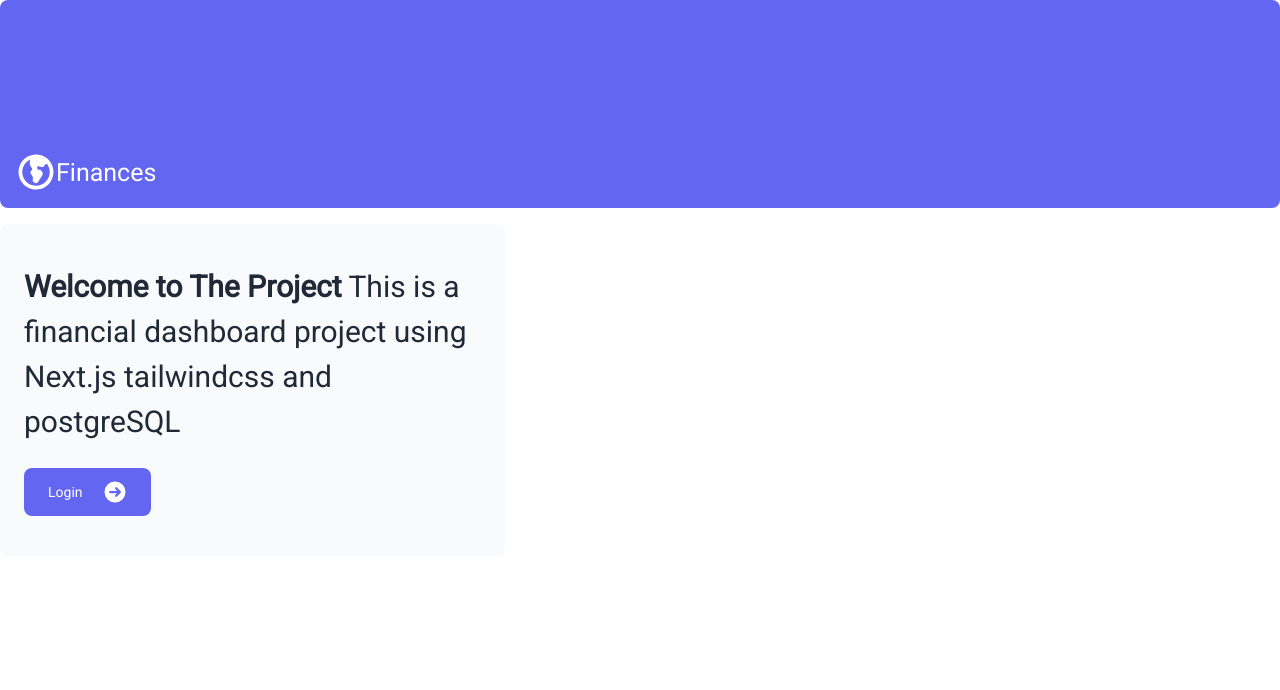
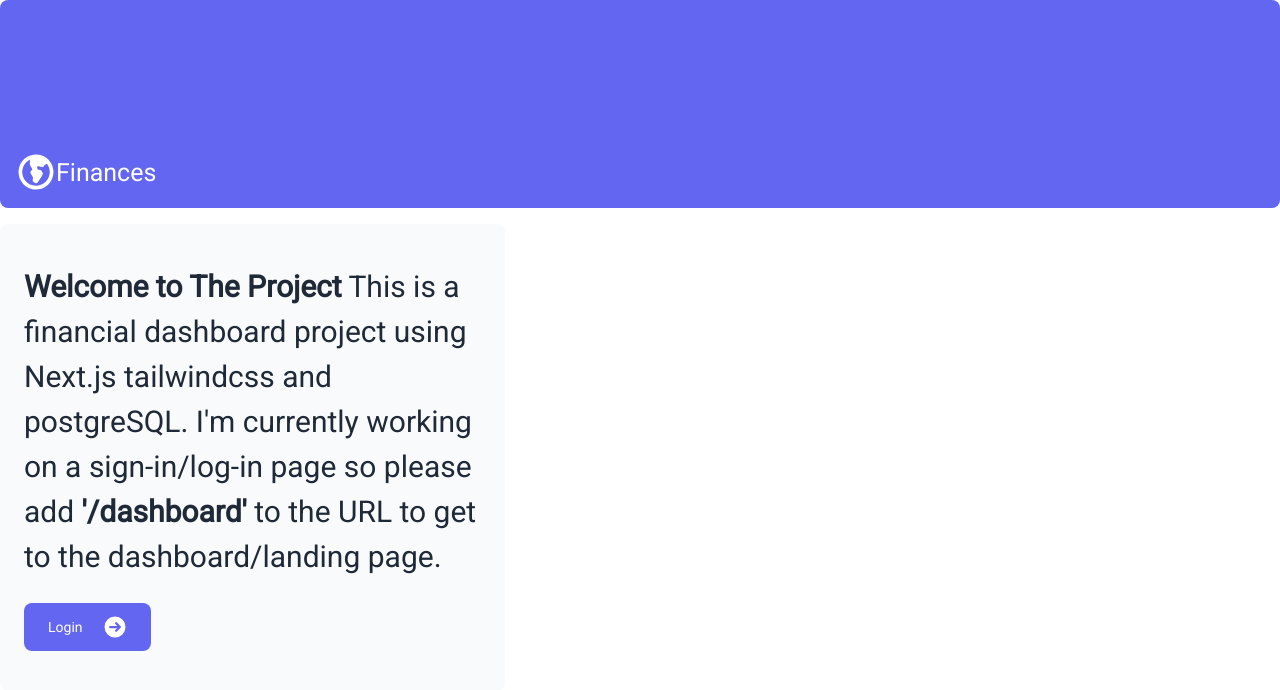
Before and after one commit to ejosborn/nextjsdashboard, a Next.js app: page / in a window 1280 px wide. Shown: the top 690 px of the page. Built offline with nearby package versions, Linux system fonts and the light colour scheme.

Commit message:
final comit of 3/8.

```diff
--- a/app/page.tsx
+++ b/app/page.tsx
@@ -20,7 +20,10 @@ export default function Home() {
 					<p className='text-xl text-gray-800 md:text-3xl md:leading-normal'>
 						<strong>Welcome to The Project</strong> This is
 						a financial dashboard project using Next.js
-						tailwindcss and postgreSQL
+						tailwindcss and postgreSQL. I'm currently
+						working on a sign-in/log-in page so please add
+						<strong> '/dashboard' </strong>to the URL to get
+						to the dashboard/landing page.
 					</p>
 					<Link
 						href='/login'
--- a/tsconfig.json
+++ b/tsconfig.json
@@ -3,7 +3,7 @@
     "lib": ["dom", "dom.iterable", "esnext"],
     "allowJs": true,
     "skipLibCheck": true,
-    "strict": true,
+    "strict": false,
     "noEmit": true,
     "esModuleInterop": true,
     "module": "esnext",
```
Also changed, not shown: 1 other file (tests, documents, lock files or other folders).
